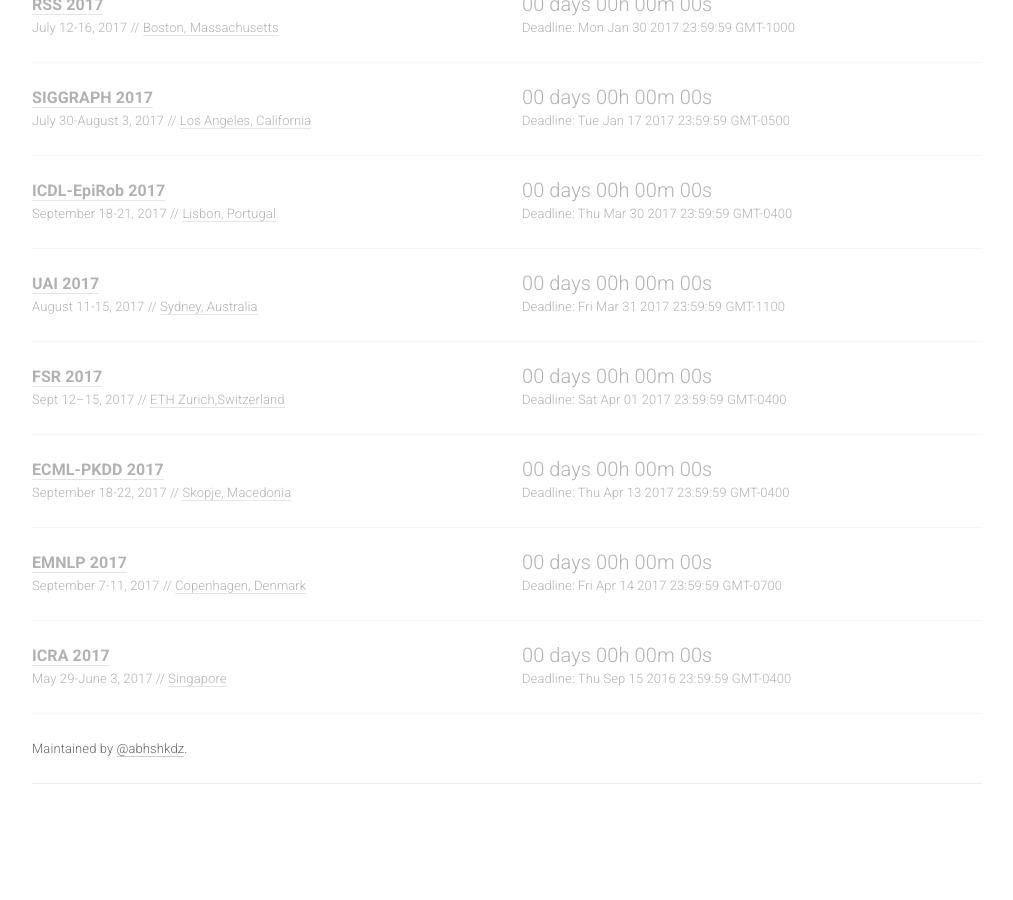
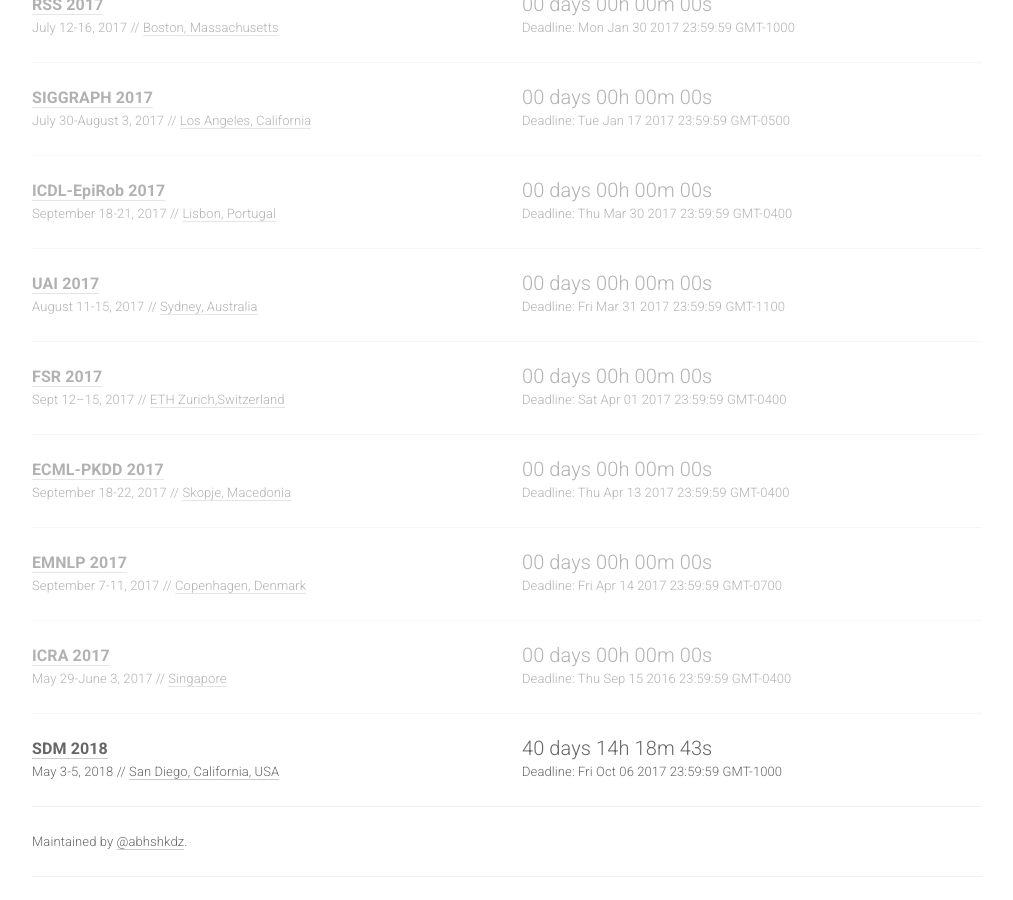
Before and after one commit to paperswithcode/ai-deadlines, a Jekyll site: the page built from index.html, in a window 1280 px wide and 900 px high, scrolled down 2442 px. Shown: the whole window, without its empty margins (133-1146 px from the left). Built offline with Jekyll 4.4.1, drawn with Linux system fonts in a browser that asks for light colours; nearby versions of some CDN libraries; comment, search, counter and statistics services are not loaded; before the commit the page ends 3249 px from its top, so only the background shows below that.

Commit message:
Adding SDM18

```diff
--- a/_data/conferences.yml
+++ b/_data/conferences.yml
@@ -304,3 +304,13 @@
   date: May 29-June 3, 2017
   place: Singapore
   sub: RO
+
+- name: SDM
+  year: 2018
+  id: sdm18
+  link: http://www.siam.org/meetings/sdm18/
+  deadline: "2017-10-06 23:59:59"
+  timezone: Pacific/Honolulu
+  date: May 3-5, 2018
+  place: San Diego, California, USA
+  sub: ML
```
